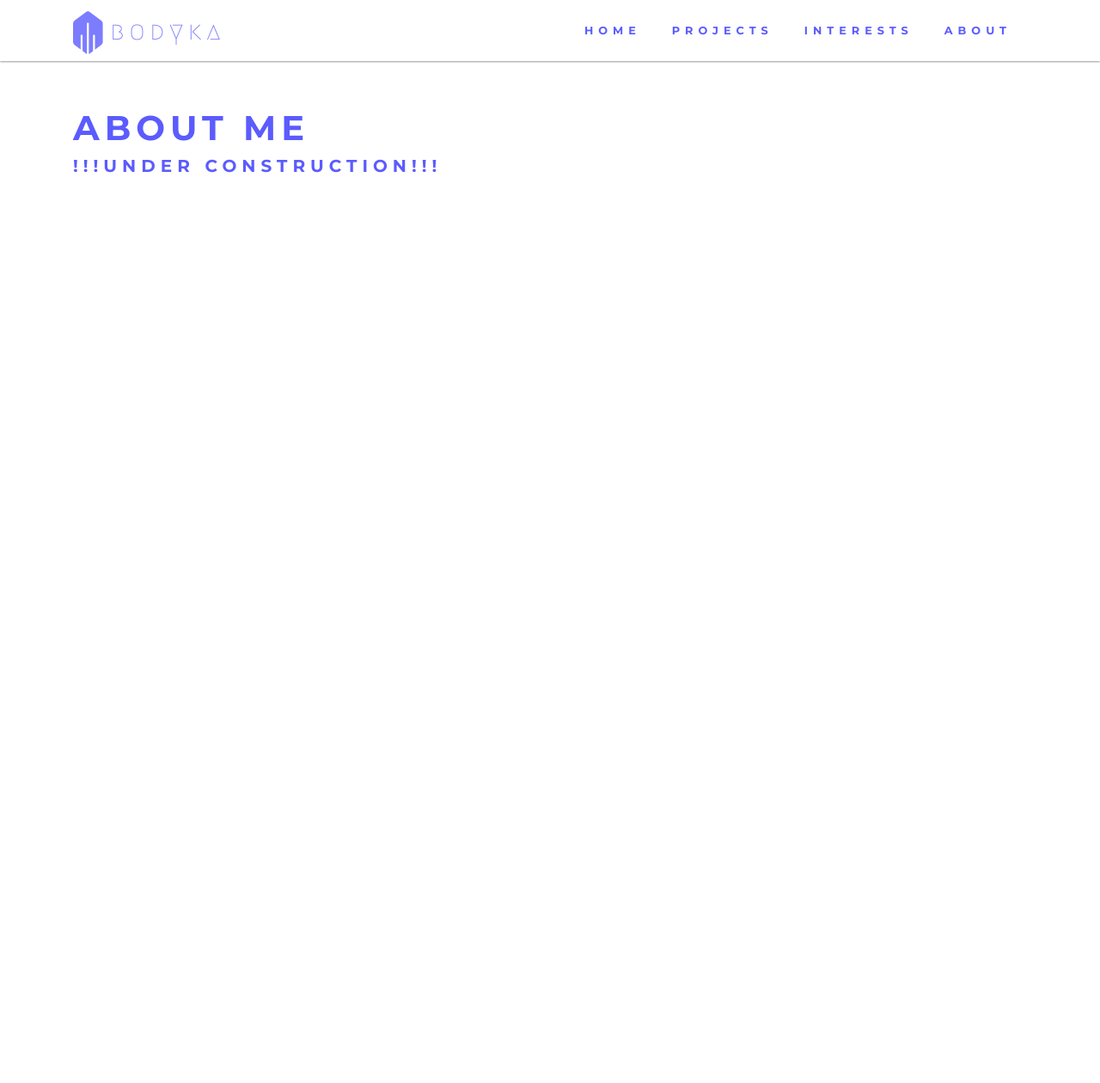
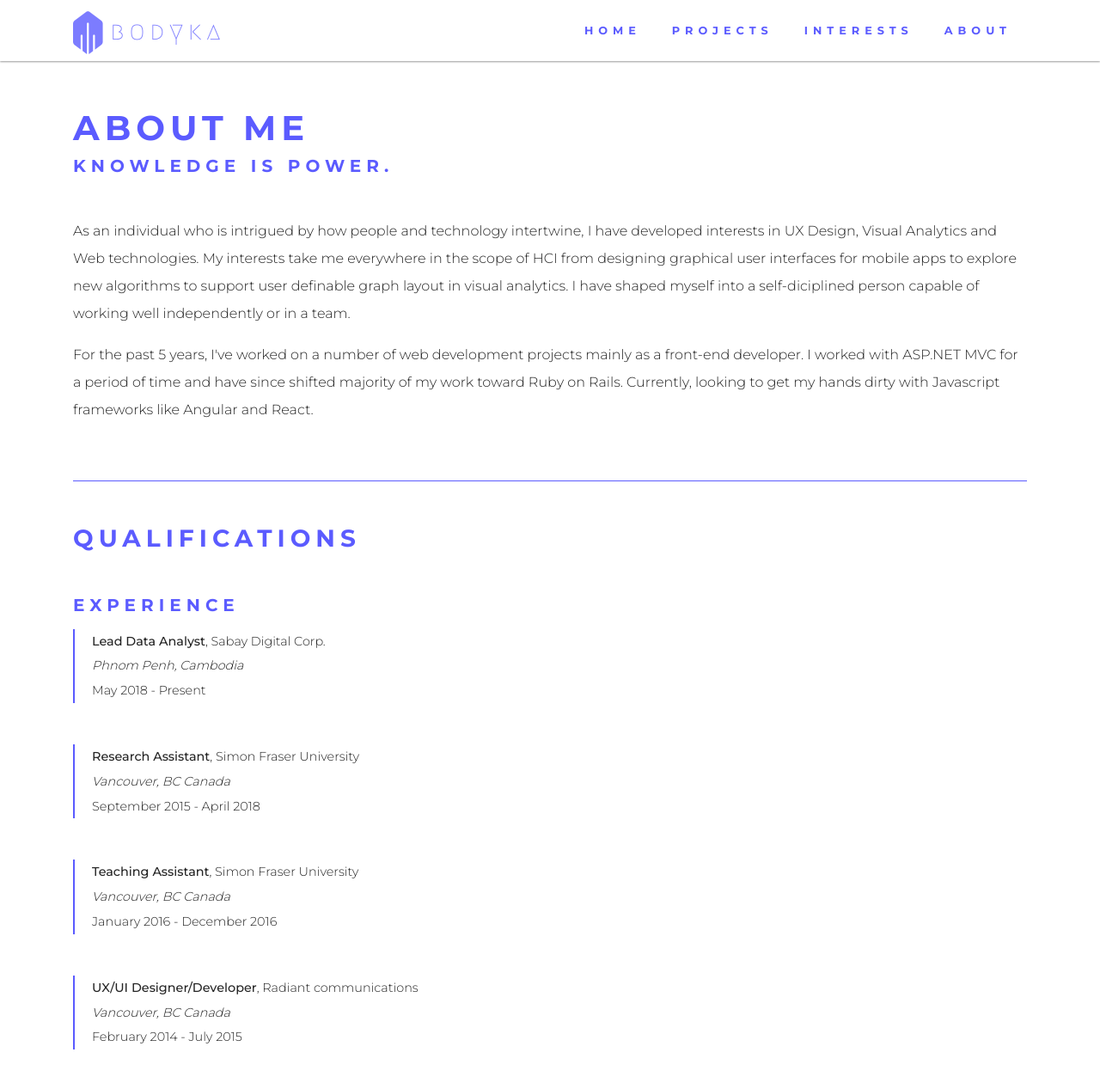
Before and after one commit to TheBokiya/my-awesome-site, a Jekyll site: the page built from about.html, in a window 1280 px wide and 1269 px high. Shown: the top 1260 px of the window at 86% size. Built offline with Jekyll 4.4.1, drawn with Linux system fonts in a browser that asks for light colours; nearby versions of some CDN libraries; some web fonts are replaced.

Commit message:
working on about page

```diff
--- /dev/null
+++ b/_data/experiencelist.yml
@@ -0,0 +1,22 @@
+docs_list_title: Experience
+docs:
+
+- position: Lead Data Analyst
+  company: Sabay Digital Corp.
+  location: Phnom Penh, Cambodia
+  timeframe: May 2018 - Present
+
+- position: Research Assistant
+  company: Simon Fraser University
+  location: Vancouver, BC Canada
+  timeframe: September 2015 - April 2018
+
+- position: Teaching Assistant
+  company: Simon Fraser University
+  location: Vancouver, BC Canada
+  timeframe: January 2016 - December 2016
+
+- position: UX/UI Designer/Developer
+  company: Radiant communications
+  location: Vancouver, BC Canada
+  timeframe: February 2014 - July 2015
--- a/about.html
+++ b/about.html
@@ -7,5 +7,25 @@ title: About
 <div class="container">
   <h1>About Me</h1>
   <!-- <p>where to even begin&hellip;</p> -->
-  <h5>!!!UNDER CONSTRUCTION!!!</h5>
+  <h5>Knowledge is power.</h5>
+  <div class="row mt-5">
+    <div class="col-12">
+      <p>As an individual who is intrigued by how people and technology intertwine, I have developed interests in UX Design, Visual Analytics and Web technologies. My interests take me everywhere in the scope of HCI from designing graphical user interfaces for mobile apps to explore new algorithms to support user definable graph layout in visual analytics. I have shaped myself into a self-diciplined person capable of working well independently or in a team.</p>
+      <p>For the past 5 years, I've worked on a number of web development projects mainly as a front-end developer. I worked with ASP.NET MVC for a period of time and have since shifted majority of my work toward Ruby on Rails. Currently, looking to get my hands dirty with Javascript frameworks like Angular and React.</p>
+    </div>
+  </div>
+  <hr class="thin">
+  <h3>Qualifications</h3>
+  <div class="row mt-5">
+    <div class="col-md-6 col-xs-12">
+      <h5 class="mb-3">experience</h5>
+      {% for item in site.data.experiencelist.docs %}
+      <div class="mb-5 side-info">
+        <div><strong>{{ item.position }}</strong>, {{ item. company }}</div>
+        <div><i>{{ item.location }}</i></div>
+        <div>{{ item.timeframe }}</div>
+      </div>
+      {% endfor %}
+    </div>
+  </div>
 </div>
```
Also changed, not shown: 2 other files.
